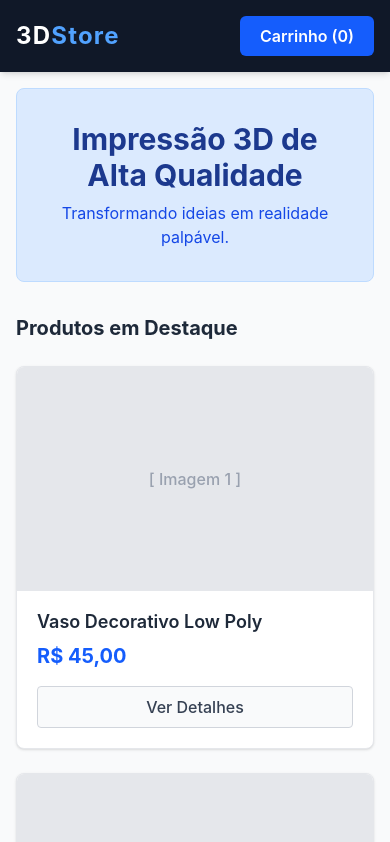
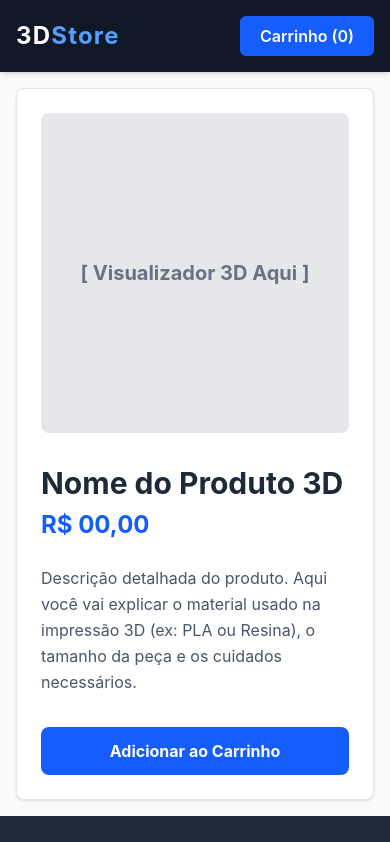
Before and after one commit to RenanNunesz10/TrizD, a React (Vite) app: page /produto/1 in a window 390 px wide. Shown: the top 842 px of the page. Built offline with nearby package versions, Linux system fonts and the light colour scheme.

Commit message:
feat: add routing and product pages with cart functionality

```diff
--- a/package.json
+++ b/package.json
@@ -12,7 +12,8 @@
   "dependencies": {
     "@tailwindcss/vite": "^4.3.3",
     "react": "^19.2.8",
-    "react-dom": "^19.2.8"
+    "react-dom": "^19.2.8",
+    "react-router-dom": "^7.18.2"
   },
   "devDependencies": {
     "@eslint/js": "^10.0.1",
--- a/src/App.jsx
+++ b/src/App.jsx
@@ -1,35 +1,31 @@
+import { BrowserRouter as Router, Routes, Route } from 'react-router-dom';
 import Navbar from './components/Navbar';
-import Hero from './components/Hero';
-import ProductCard from './components/ProductCard';
 import Footer from './components/Footer';
-
-const produtosMock = [
-  { id: 1, nome: 'Vaso Decorativo Low Poly', preco: 'R$ 45,00' },
-  { id: 2, nome: 'Suporte para Headset', preco: 'R$ 60,00' },
-  { id: 3, nome: 'Action Figure Customizado', preco: 'R$ 150,00' },
-  { id: 4, nome: 'Vaso Groot 3D', preco: 'R$ 55,00' },
-];
+import Home from './pages/Home';
+import ProductDetails from './pages/ProductDetails';
+import Cart from './pages/Cart';
 
 export default function App() {
   return (
+    <Router>
       <div className="min-h-screen bg-gray-50 flex flex-col font-sans">
 
+        {/* Navbar aparece em todas as páginas */}
         <Navbar />
 
+        {/* O "miolo" muda dependendo da URL */}
         <main className="flex-grow container mx-auto p-4 md:p-8">
-        <Hero />
-
-        <h3 className="text-xl font-bold text-gray-800 mb-6">Produtos em Destaque</h3>
-
-        <div className="grid grid-cols-1 sm:grid-cols-2 md:grid-cols-3 lg:grid-cols-4 gap-6">
-          {produtosMock.map((produto) => (
-            <ProductCard key={produto.id} produto={produto} />
-          ))}
-        </div>
+          <Routes>
+            <Route path="/" element={<Home />} />
+            <Route path="/produto/:id" element={<ProductDetails />} />
+            <Route path="/carrinho" element={<Cart />} />
+          </Routes>
         </main>
 
+        {/* Footer aparece em todas as páginas */}
         <Footer />
 
       </div>
+    </Router>
   );
 }
--- a/src/components/Navbar.jsx
+++ b/src/components/Navbar.jsx
@@ -1,13 +1,17 @@
+import { Link } from 'react-router-dom';
+
 export default function Navbar() {
   return (
     <header className="bg-gray-900 text-white p-4 shadow-md sticky top-0 z-50">
       <div className="container mx-auto flex justify-between items-center">
-        <h1 className="text-2xl font-bold tracking-wider cursor-pointer">
-          3D<span className="text-blue-400">Store</span>
-        </h1>
-        <button className="bg-blue-600 hover:bg-blue-500 px-5 py-2 rounded-md font-semibold transition-colors">
+        <Link to="/">
+          <h1 className="text-2xl font-bold tracking-wider cursor-pointer">
+            3D<span className="text-blue-400">Store</span>
+          </h1>
+        </Link>
+        <Link to="/carrinho" className="bg-blue-600 hover:bg-blue-500 px-5 py-2 rounded-md font-semibold transition-colors">
           Carrinho (0)
-        </button>
+        </Link>
       </div>
     </header>
   );
--- a/src/components/ProductCard.jsx
+++ b/src/components/ProductCard.jsx
@@ -1,17 +1,24 @@
+import { Link } from 'react-router-dom';
+
 export default function ProductCard({ produto }) {
   return (
-    <div className="bg-white border border-gray-200 rounded-lg overflow-hidden shadow-sm hover:shadow-lg transition-shadow">
+    <div className="bg-white border border-gray-200 rounded-lg overflow-hidden shadow-sm hover:shadow-lg transition-shadow flex flex-col">
       <div className="h-56 bg-gray-200 flex items-center justify-center">
         <span className="text-gray-400 font-medium">
           [ Imagem {produto.id} ]
         </span>
       </div>
-      <div className="p-5">
+      <div className="p-5 flex flex-col flex-grow">
         <h4 className="font-semibold text-gray-800 text-lg leading-tight mb-1">{produto.nome}</h4>
         <p className="text-blue-600 font-bold text-xl mt-2">{produto.preco}</p>
-        <button className="w-full mt-4 bg-gray-50 border border-gray-300 text-gray-700 hover:bg-blue-50 hover:text-blue-600 hover:border-blue-300 py-2 rounded font-medium transition-colors">
+
+        {/* O Link substitui o button e joga para a URL do produto específico */}
+        <Link
+          to={`/produto/${produto.id}`}
+          className="mt-auto pt-4 block text-center bg-gray-50 border border-gray-300 text-gray-700 hover:bg-blue-50 hover:text-blue-600 hover:border-blue-300 py-2 rounded font-medium transition-colors"
+        >
           Ver Detalhes
-        </button>
+        </Link>
       </div>
     </div>
   );
--- /dev/null
+++ b/src/pages/Cart.jsx
@@ -0,0 +1,13 @@
+export default function Cart() {
+  return (
+    <div className="bg-white p-8 rounded-lg shadow-sm border border-gray-200">
+      <h2 className="text-2xl font-bold text-gray-800 mb-6">Seu Carrinho</h2>
+      <div className="text-center py-12">
+        <p className="text-gray-500 text-lg mb-4">Seu carrinho está vazio no momento.</p>
+        <button className="bg-blue-600 hover:bg-blue-700 text-white font-semibold py-2 px-6 rounded-md transition-colors">
+          Continuar Comprando
+        </button>
+      </div>
+    </div>
+  );
+}
--- /dev/null
+++ b/src/pages/Home.jsx
@@ -0,0 +1,23 @@
+import Hero from '../components/Hero';
+import ProductCard from '../components/ProductCard';
+
+const produtosMock = [
+  { id: 1, nome: 'Vaso Decorativo Low Poly', preco: 'R$ 45,00' },
+  { id: 2, nome: 'Suporte para Headset', preco: 'R$ 60,00' },
+  { id: 3, nome: 'Action Figure Customizado', preco: 'R$ 150,00' },
+  { id: 4, nome: 'Vaso Groot 3D', preco: 'R$ 55,00' },
+];
+
+export default function Home() {
+  return (
+    <>
+      <Hero />
+      <h3 className="text-xl font-bold text-gray-800 mb-6">Produtos em Destaque</h3>
+      <div className="grid grid-cols-1 sm:grid-cols-2 md:grid-cols-3 lg:grid-cols-4 gap-6">
+        {produtosMock.map((produto) => (
+          <ProductCard key={produto.id} produto={produto} />
+        ))}
+      </div>
+    </>
+  );
+}
--- /dev/null
+++ b/src/pages/ProductDetails.jsx
@@ -0,0 +1,22 @@
+export default function ProductDetails() {
+  return (
+    <div className="bg-white p-6 md:p-12 rounded-lg shadow-sm border border-gray-200 flex flex-col md:flex-row gap-8">
+      {/* Área reservada para o 3D depois */}
+      <div className="w-full md:w-1/2 h-80 bg-gray-200 flex items-center justify-center rounded-lg">
+        <span className="text-gray-500 font-bold text-xl">[ Visualizador 3D Aqui ]</span>
+      </div>
+
+      {/* Informações */}
+      <div className="w-full md:w-1/2 flex flex-col justify-center">
+        <h2 className="text-3xl font-bold text-gray-800 mb-2">Nome do Produto 3D</h2>
+        <p className="text-2xl text-blue-600 font-bold mb-6">R$ 00,00</p>
+        <p className="text-gray-600 mb-8 leading-relaxed">
+          Descrição detalhada do produto. Aqui você vai explicar o material usado na impressão 3D (ex: PLA ou Resina), o tamanho da peça e os cuidados necessários.
+        </p>
+        <button className="bg-blue-600 hover:bg-blue-700 text-white font-bold py-3 px-6 rounded-lg transition-colors">
+          Adicionar ao Carrinho
+        </button>
+      </div>
+    </div>
+  );
+}
```
Also changed, not shown: 1 other file (tests, documents, lock files or other folders). Lines whose indentation alone changed are shown as unchanged.
